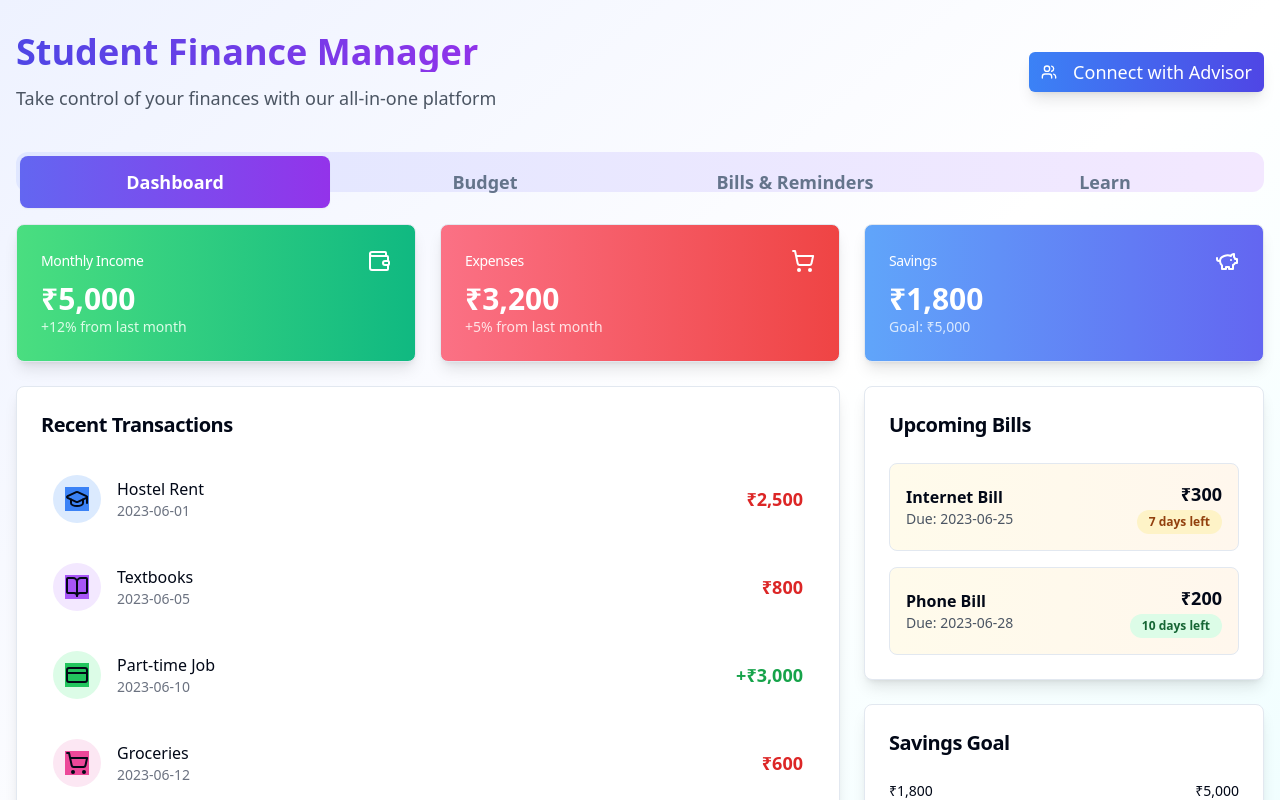
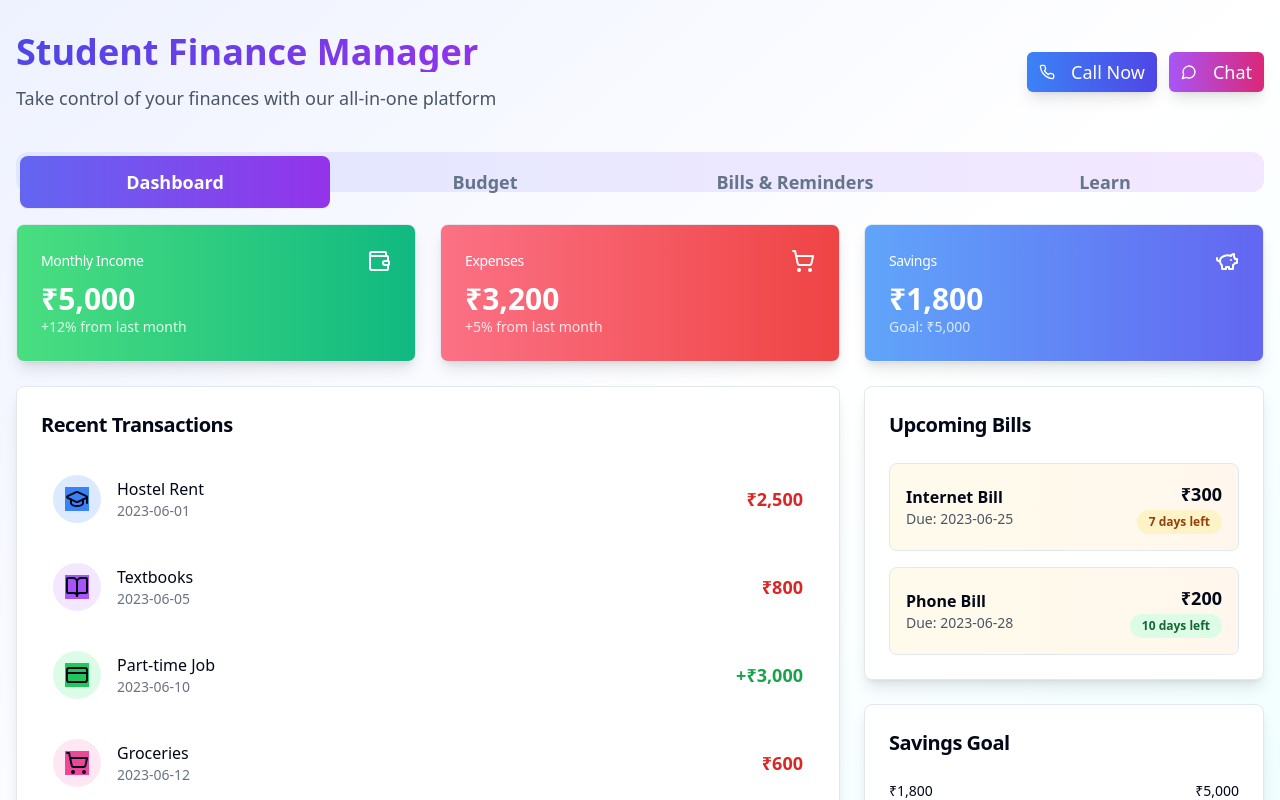
Before and after one commit to Siddha2004/Student-Finance-Hub, a React (Vite) app: page / in a window 1280 px wide. Shown: the top 800 px of the page. Built offline with nearby package versions, Linux system fonts and the light colour scheme.

Commit message:
[dyad] Enhancing advisor connection options - wrote 1 file(s)

```diff
--- a/src/pages/Index.tsx
+++ b/src/pages/Index.tsx
@@ -7,7 +7,10 @@ import { Tabs, TabsContent, TabsList, TabsTrigger } from "@/components/ui/tabs";
 import {
   Users,
   BookOpen,
-  TrendingUp
+  TrendingUp,
+  Phone,
+  MessageCircle,
+  Calendar
 } from "lucide-react";
 import { MadeWithDyad } from "@/components/made-with-dyad";
 import FinancialDashboard from "@/components/FinancialDashboard";
@@ -48,10 +51,14 @@ const Index = () => {
               Take control of your finances with our all-in-one platform
             </p>
           </div>
-          <div className="mt-6 md:mt-0">
-            <Button className="bg-gradient-to-r from-blue-500 to-indigo-600 hover:from-blue-600 hover:to-indigo-700 text-white p-3 text-lg shadow-lg">
-              <Users className="mr-2 h-5 w-5" />
-              Connect with Advisor
+          <div className="mt-6 md:mt-0 flex space-x-3">
+            <Button className="bg-gradient-to-r from-blue-500 to-indigo-600 hover:from-blue-600 hover:to-indigo-700 text-white p-3 text-lg shadow-lg flex items-center">
+              <Phone className="mr-2 h-5 w-5" />
+              Call Now
+            </Button>
+            <Button className="bg-gradient-to-r from-purple-500 to-pink-600 hover:from-purple-600 hover:to-pink-700 text-white p-3 text-lg shadow-lg flex items-center">
+              <MessageCircle className="mr-2 h-5 w-5" />
+              Chat
             </Button>
           </div>
         </div>
```
